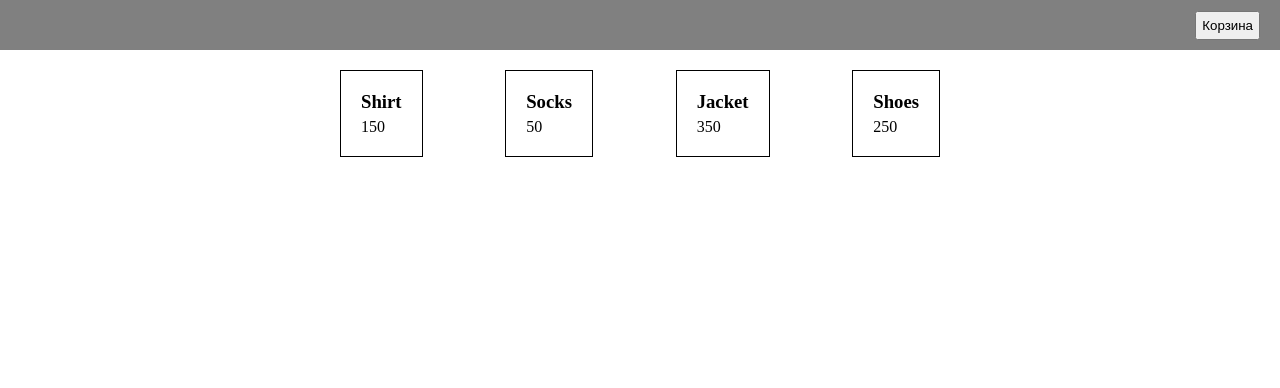
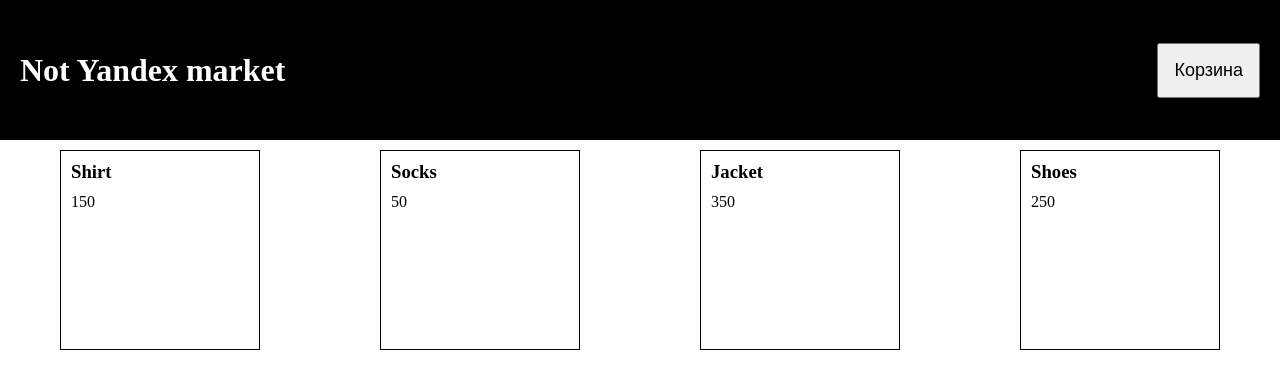
Before and after one commit to Why10ko/Advanced-js-course, a plain HTML site: page project/index.html in a window 1280 px wide. Drawn offline with Linux system fonts and the light colour scheme.

Commit message:
correcting styles

```diff
--- a/project/index.html
+++ b/project/index.html
@@ -9,6 +9,7 @@
 
 <body>
    <header>
+      <h1 class="nameOfShop">Not Yandex market</h1>
       <button class="cart-button" type="button">Корзина</button>
    </header>
    <main>
--- /dev/null
+++ b/project/style/style.scss
@@ -0,0 +1,43 @@
+* {
+  margin: 0;
+  padding: 0;
+}
+
+header {
+  height: 100px;
+  background-color: black;
+  padding: 20px;
+  display: flex;
+  align-items: center;
+  justify-content: space-between;
+  margin-bottom: 10px;
+
+  .nameOfShop {
+    color: white;
+  }
+
+  .cart-button {
+    padding: 15px;
+    font-size: 18px;
+  }
+}
+
+.goods-list {
+  display: flex;
+  align-items: center;
+  justify-content: space-around;
+
+  .goods-item {
+    width: 200px;
+    height: 200px;
+    padding: 10px;
+    box-sizing: border-box;
+    border: 1px solid black;
+    display: flex;
+    flex-direction: column;
+
+    h3 {
+      margin-bottom: 10px;
+    }
+  }
+}
```
Also changed, not shown: project/style/style.css, 1 other file.
